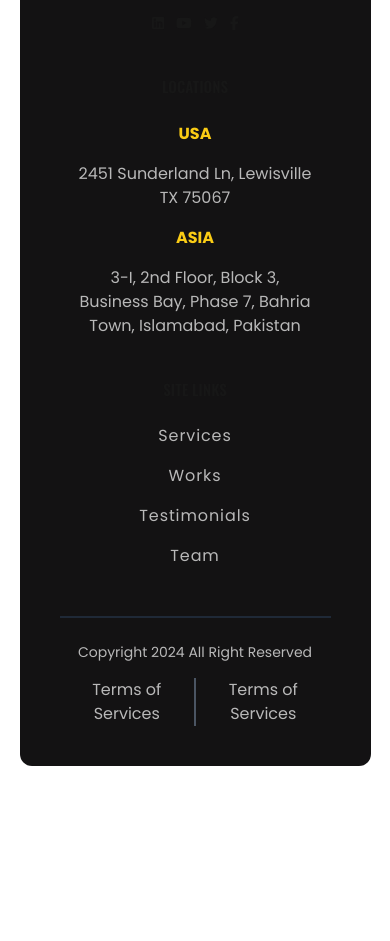
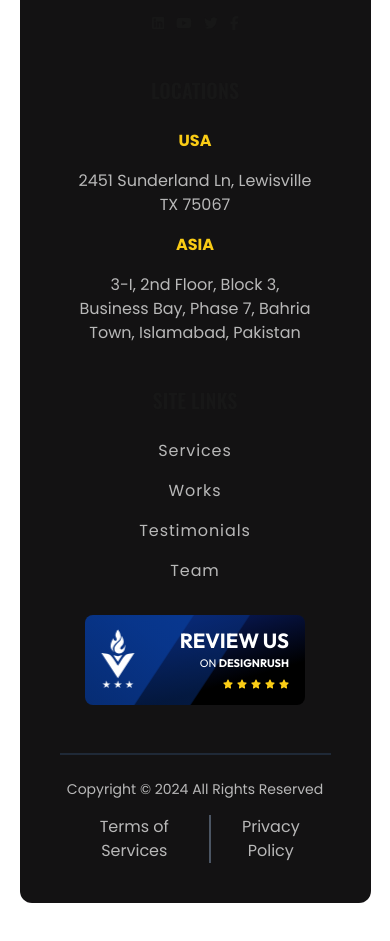
Before and after one commit to Adeel-Khizar/Node-, a Next.js app: page /work/casestudies/biltwell in a window 390 px wide. Shown: the part 4760-5701 px from the top of the page. Before the commit the page ends 5574 px from the top, so only its background shows below. Built offline with nearby package versions, Linux system fonts and the light colour scheme; a web font is replaced by a local one.

Commit message:
Footer Updated - Completed

```diff
--- a/components/Footer.tsx
+++ b/components/Footer.tsx
@@ -1,5 +1,4 @@
 "use client";
-import { Rancher, SedaN } from "@/fonts";
 import NodeLogo from "../public/node-footer-logo.svg";
 import { FontAwesomeIcon } from "@fortawesome/react-fontawesome";
 import {
@@ -8,13 +7,87 @@ import {
   faTwitter,
   faFacebookF,
 } from "@fortawesome/free-brands-svg-icons";
-
+import { FaStar } from "react-icons/fa";
 import Image from "next/image";
 import Link from "next/link";
 import React from "react";
-import { OswaldFont, PoppinsFont } from "@/fonts";
+import { OswaldFont, PoppinsFont, OutfitFont } from "@/fonts";
 
 const Footer = () => {
+  const navLinks = [
+    { name: "Services", href: "#services" },
+    { name: "Works", href: "#works" },
+    { name: "Testimonials", href: "#testimonials" },
+    { name: "Team", href: "#team" },
+  ];
+
+  const socialLinks = [
+    {
+      href: "https://linkedin.com",
+      icon: faLinkedin,
+      hoverColor: "hover:text-blue-800",
+    },
+    {
+      href: "https://youtube.com",
+      icon: faYoutube,
+      hoverColor: "hover:text-red-600",
+    },
+    {
+      href: "https://twitter.com",
+      icon: faTwitter,
+      hoverColor: "hover:text-sky-500",
+    },
+    {
+      href: "https://facebook.com",
+      icon: faFacebookF,
+      hoverColor: "hover:text-blue-700",
+    },
+  ];
+
+  const officeLocations = [
+    {
+      region: "USA",
+      address: "2451 Sunderland Ln, Lewisville TX 75067",
+    },
+    {
+      region: "ASIA",
+      address:
+        "3-I, 2nd Floor, Block 3, Business Bay, Phase 7, Bahria Town, Islamabad, Pakistan",
+    },
+  ];
+
+  const sharedTextClass = `lg:text-[17px] text-[hsla(0,0%,100%,.7)] ${PoppinsFont}`;
+  const infoItems = [
+    {
+      type: "text",
+      content:
+        "When you need an IT or software expert without the tedious hiring process",
+      extraClass: "pb-5",
+    },
+    {
+      type: "link",
+      content: "info@diligenttechnologies.co",
+      href: "#",
+      extraClass: "pb-20",
+    },
+  ];
+
+  const sharedLinkClass = `px-2 text-[hsla(0,0%,100%,.7)] ${PoppinsFont}`;
+  const borderRightClass = "border-r-2 border-gray-600";
+
+  const footerLinks = [
+    {
+      href: "/",
+      text: "Terms of Services",
+      withBorder: true,
+    },
+    {
+      href: "/",
+      text: "Privacy Policy",
+      withBorder: false,
+    },
+  ];
+
   return (
     <div className="px-[5vw] pt-[60px] bg-[#fff] pb-12">
       <div className="bg-[#131213] rounded-xl p-10">
@@ -30,139 +103,127 @@ const Footer = () => {
                 />
               </Link>
             </div>
+            {infoItems.map((item, index) =>
+              item.type === "text" ? (
                 <p
-              className={` lg:text-[17px] pb-5 ${PoppinsFont}  text-[hsla(0,0%,100%,.7)] `}
+                  key={index}
+                  className={`${sharedTextClass} ${item.extraClass}`}
                 >
-              When you need an IT or software expert without the tedious hiring
-              process
+                  {item.content}
                 </p>
+              ) : (
                 <a
-              href="#"
-              className={` lg:text-[17px] pb-20 ${PoppinsFont}  text-[hsla(0,0%,100%,.7)]`}
+                  key={index}
+                  href={item.href}
+                  className={`${sharedTextClass} ${item.extraClass}`}
                 >
-              info@diligenttechnologies.co
+                  {item.content}
                 </a>
+              )
+            )}
 
             <div className="flex justify-center items-center gap-3 mt-5">
-              <a href="https://linkedin.com" target="_blank" rel="noreferrer">
+              {socialLinks.map((link, index) => (
+                <a
+                  key={index}
+                  href={link.href}
+                  target="_blank"
+                  rel="noreferrer"
+                >
                   <FontAwesomeIcon
-                  icon={faLinkedin}
-                  className=" hover:text-blue-800 transition-all duration-300 text-sm md:text-base"
+                    icon={link.icon}
+                    className={`transition-all duration-300 text-sm md:text-base ${link.hoverColor}`}
                   />
                 </a>
-              <a href="https://youtube.com" target="_blank" rel="noreferrer">
-                <FontAwesomeIcon
-                  icon={faYoutube}
-                  className=" hover:text-red-600 transition-all duration-300 text-sm md:text-base"
-                />
-              </a>
-              <a href="https://twitter.com" target="_blank" rel="noreferrer">
-                <FontAwesomeIcon
-                  icon={faTwitter}
-                  className=" hover:text-sky-500 transition-all duration-300 text-sm md:text-base"
-                />
-              </a>
-              <a href="https://facebook.com" target="_blank" rel="noreferrer">
-                <FontAwesomeIcon
-                  icon={faFacebookF}
-                  className=" hover:text-blue-700 transition-all duration-300 text-sm md:text-base"
-                />
-              </a>
+              ))}
             </div>
           </div>
 
-          {/* !================================================ */}
           <div className="lg:w-[27%] w-full  p-4 lg:p-0">
             <h4
-              className={`text-[15px] lg:text-2xl font-bold mb-6 text-center lg:mb-8 ${OswaldFont}`}
+              className={`text-[20px] lg:text-2xl font-bold mb-6 text-center lg:mb-8 ${OswaldFont}`}
             >
               LOCATIONS
             </h4>
 
             <div className="space-y-4 lg:space-y-6">
-              <div className="flex lg:flex-row flex-col items-center lg:items-start justify-center lg:justify-start text-center lg:text-left gap-2 sm:gap-4 lg:gap-6">
+              {officeLocations.map((location, index) => (
+                <div
+                  key={index}
+                  className="flex lg:flex-row flex-col items-center lg:items-start justify-center lg:justify-start text-center lg:text-left gap-2 sm:gap-4 lg:gap-6"
+                >
                   <p
                     className={`flex flex-col lg:flex-row gap-4 lg:gap-9 text-[hsla(0,0%,100%,.7)] ${PoppinsFont}`}
                   >
-                  <strong className="text-yellow-400">USA</strong>
-                  2451 Sunderland Ln, Lewisville TX 75067
+                    <strong className="text-yellow-400">
+                      {location.region}
+                    </strong>
+                    {location.address}
                   </p>
                 </div>
-
-              <div className="flex lg:flex-row flex-col items-center lg:items-start justify-center lg:justify-start text-center lg:text-left gap-2 sm:gap-4 lg:gap-6">
-                <p
-                  className={`flex flex-col lg:flex-row gap-4 lg:gap-9 text-[hsla(0,0%,100%,.7)] ${PoppinsFont}`}
-                >
-                  <strong className="text-yellow-400">ASIA</strong>
-                  3-I, 2nd Floor, Block 3, Business Bay, Phase 7, Bahria Town,
-                  Islamabad, Pakistan
-                </p>
+              ))}
             </div>
           </div>
-          </div>
-          {/* !================================================ */}
+
           <div className="lg:w-[20%] w-full flex flex-col">
             <h4
-              className={`text-[15px] lg:text-2xl font-bold mb-6 text-center ${OswaldFont} uppercase`}
+              className={`text-[20px] lg:text-2xl font-bold mb-6 text-center ${OswaldFont} uppercase`}
             >
               Site Links
             </h4>
             <ul className={`space-y-4 text-center ${PoppinsFont}`}>
-              <li>
+              {navLinks.map((link, index) => (
+                <li key={index}>
                   <a
-                  href="#"
-                  className={`lg:text-[17px] text-1xl hover:underline text-[hsla(0,0%,100%,.7)] tracking-[0.9px]`}
+                    href={link.href}
+                    className="lg:text-[17px] text-1xl hover:underline text-[hsla(0,0%,100%,.7)] tracking-[0.9px]"
                   >
-                  Services
+                    {link.name}
                   </a>
                 </li>
-              <li>
-                <a
-                  href="#"
-                  className={`lg:text-[17px] text-1xl hover:underline text-[hsla(0,0%,100%,.7)] tracking-[0.9px]`}
+              ))}
+            </ul>
+
+            <div className="flex justify-center mt-8">
+              <div className="relative lg:w-[220px] w-[220px] h-auto py-4 px-4 flex flex-col justify-center text-white rounded-lg overflow-hidden bg-[url('/footer-item-bg.svg')] bg-cover bg-center">
+                <div className="text-right z-10">
+                  <span
+                    className={`text-[20.5px] font-bold ${OutfitFont} leading-4`}
                   >
-                  Works
-                </a>
-              </li>
-              <li>
-                <a
-                  href="#"
-                  className={`lg:text-[17px] text-1xl hover:underline text-[hsla(0,0%,100%,.7)] tracking-[0.9px]`}
-                >
-                  Testimonials
-                </a>
-              </li>
-              <li>
-                <a
-                  href="#"
-                  className={`lg:text-[17px] text-1xl hover:underline text-[hsla(0,0%,100%,.7)] tracking-[0.9px]`}
-                >
-                  Team
-                </a>
-              </li>
-            </ul>
+                    REVIEW US
+                  </span>
+                  <p className={`text-[11px] ${OutfitFont} leading-4`}>
+                    ON <strong>DESIGNRUSH</strong>
+                  </p>
+
+                  <div className="flex justify-end mt-2 gap-1">
+                    {[...Array(5)].map((_, i) => (
+                      <FaStar key={i} className="text-yellow-400 text-[10px]" />
+                    ))}
+                  </div>
+                </div>
+              </div>
+            </div>
           </div>
         </div>
 
         <div className="w-full flex md:flex-row flex-col md:gap-0 gap-4 lg:mt-14 mt-7 items-center justify-center text-center md:justify-between border-t-2 border-gray-800 pt-6">
-          <p
-            className={` text-sm text-500 text-[hsla(0,0%,100%,.7)] ${PoppinsFont}`}
+          <p className={`text-sm text-[hsla(0,0%,100%,.7)] ${PoppinsFont}`}>
+            Copyright © 2024 All Rights Reserved
+          </p>
+
+          <div className="flex items-center">
+            {footerLinks.map((link, index) => (
+              <Link
+                key={index}
+                href={link.href}
+                className={`${sharedLinkClass} ${
+                  link.withBorder ? borderRightClass : ""
+                }`}
               >
-            Copyright 2024 All Right Reserved
-          </p>
-          <div className="flex items-center ">
-            <Link
-              href="/"
-              className={` px-2  border-r-2 border-gray-600  text-[hsla(0,0%,100%,.7)] ${PoppinsFont}`}
-            >
-              Terms of Services{" "}
+                {link.text}
               </Link>
-            <Link
-              href="/"
-              className={` px-2  ${SedaN} text-[hsla(0,0%,100%,.7)] ${PoppinsFont}`}
-            >
-              Terms of Services{" "}
-            </Link>
+            ))}
           </div>
         </div>
       </div>
--- a/fonts/index.ts
+++ b/fonts/index.ts
@@ -1,4 +1,10 @@
-import { Oswald, Pontano_Sans, Ramabhadra, Poppins } from "next/font/google";
+import {
+  Oswald,
+  Pontano_Sans,
+  Ramabhadra,
+  Poppins,
+  Outfit,
+} from "next/font/google";
 
 const unbounded = Ramabhadra({
   subsets: ["latin"],
@@ -24,7 +30,14 @@ const poppins = Poppins({
   variable: "--font-poppins",
 });
 
+const outfit = Outfit({
+  subsets: ["latin"],
+  weight: ["300", "400", "500", "600", "700"],
+  variable: "--font-outfit",
+});
+
 export const SedaN = acme.className;
 export const Rancher = unbounded.className;
 export const OswaldFont = oswald.className;
 export const PoppinsFont = poppins.className;
+export const OutfitFont = outfit.className;
--- a/package.json
+++ b/package.json
@@ -24,6 +24,7 @@
     "nodemailer": "^6.9.16",
     "react": "^18",
     "react-dom": "^18",
+    "react-icons": "^5.5.0",
     "swiper": "^11.1.14",
     "tailwind-merge": "^2.5.3",
     "three": "^0.169.0",
```
Also changed, not shown: public/footer-item-bg.svg (added), 1 other file (tests, documents, lock files or other folders). Lines whose indentation alone changed are shown as unchanged.
